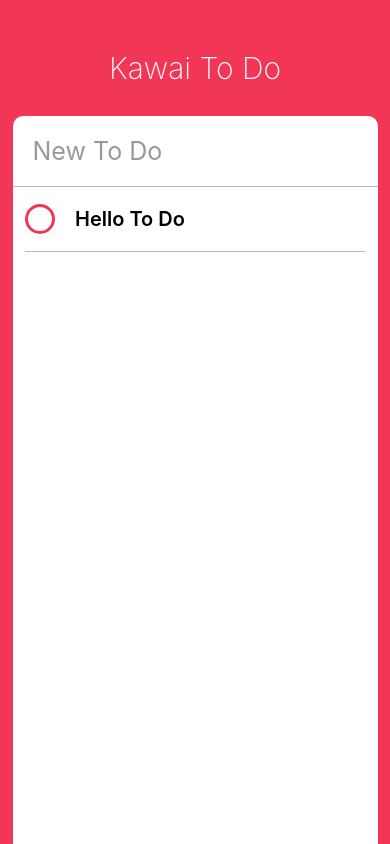
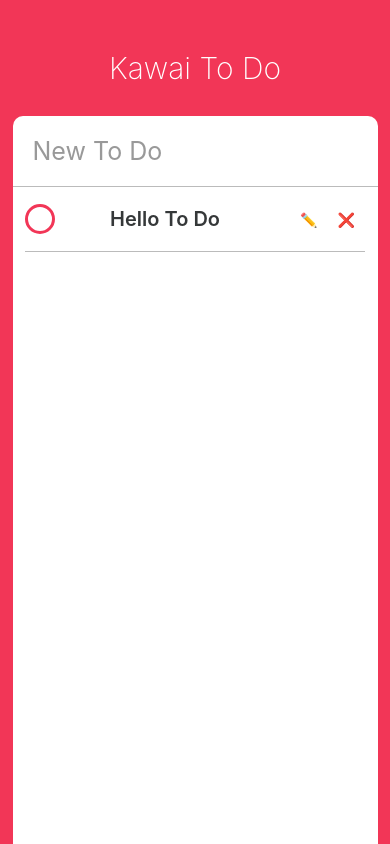
Before and after one commit to jhkim91/react-native-memo, a React Native app: screen / in a window 390 px wide. Built offline with nearby package versions, Linux system fonts and the light colour scheme.

Commit message:
리스트에 수정,확인, 삭제 버튼 추가

```diff
--- a/ToDo.js
+++ b/ToDo.js
@@ -10,9 +10,10 @@
     };
 
     render(){
-        const { isCompleted } = this.state;
+        const { isCompleted, isEditing } = this.state;
         return(
             <View style={styles.container}>
+                <View style={styles.column}>
                     <TouchableOpacity onPress={this._toggleComplete}>
                         <View style={[
                             styles.circle,
@@ -20,7 +21,36 @@
                         ]}
                         />
                     </TouchableOpacity>
-                <Text style={styles.text}>Hello To Do</Text>
+                    <Text style={[
+                        styles.text,
+                        isCompleted ? styles.completedText : styles.uncompletedText
+                    ]}
+                    >
+                        Hello To Do
+                    </Text>
+                </View>
+                {isEditing ? (
+                    <View style={styles.actions}>
+                        <TouchableOpacity onPressOut={this._finishEditing}>
+                            <View style={styles.actionContainer}>
+                                <Text style={styles.actionText}>✔️</Text>
+                            </View>
+                        </TouchableOpacity>
+                    </View>
+                ) : (
+                    <View style={styles.actions}>
+                        <TouchableOpacity onPressOut={this._startEditing}>
+                            <View style={styles.actionContainer}>
+                                <Text style={styles.actionText}>✏️</Text>
+                            </View>
+                        </TouchableOpacity>
+                        <TouchableOpacity>
+                            <View style={styles.actionContainer}>
+                                <Text style={styles.actionText}>❌</Text>
+                            </View>
+                        </TouchableOpacity>
+                    </View>
+                )}
             </View>
         );
     }
@@ -28,9 +58,19 @@
         this.setState(prevState => {
             return {
                 isCompleted: !prevState.isCompleted
-            }
-        })
-    }
+            };
+        });
+    };
+    _startEditing = () => {
+        this.setState({
+            isEditing: true
+        });
+    };
+    _finishEditing = () => {
+        this.setState({
+            isEditing: false
+        });
+    };
 }
 
 const styles = StyleSheet.create({
@@ -39,7 +79,8 @@
         borderBottomColor: "#bbb",
         borderBottomWidth: StyleSheet.hairlineWidth,
         flexDirection: "row",
-        alignItems: "center"
+        alignItems: "center",
+        justifyContent: "space-between"
     },
     circle: {
         width: 30,
@@ -58,5 +99,25 @@
         fontWeight: "600",
         fontSize: 20,
         marginVertical: 20
+    },
+    completedText: {
+        color: "#bbb",
+        textDecorationLine: "line-through"
+    },
+    uncompletedText: {
+        color: "#353839"
+    },
+    column: {
+        flexDirection: "row",
+        alignItems: "center",
+        width: width / 2,
+        justifyContent: "space-between"
+    },
+    actions: {
+        flexDirection: "row"
+    },
+    actionContainer: {
+        marginVertical: 10,
+        marginHorizontal: 10
     }
 });
```
Lines whose indentation alone changed are shown as unchanged.
